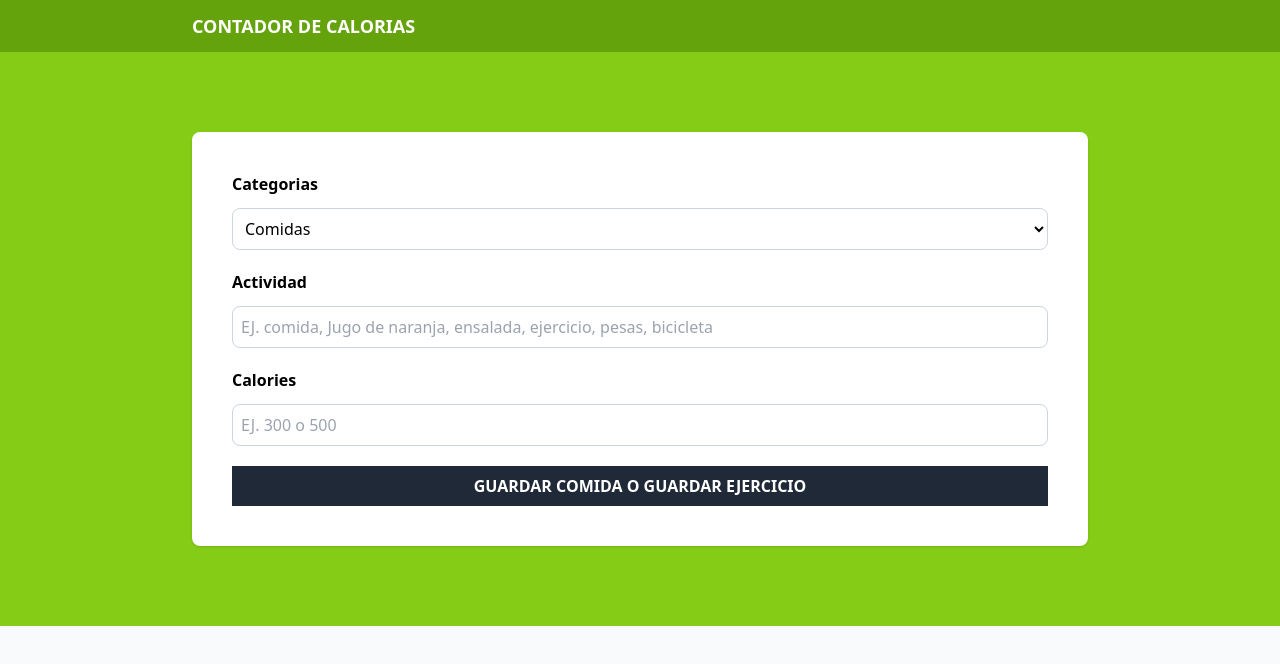
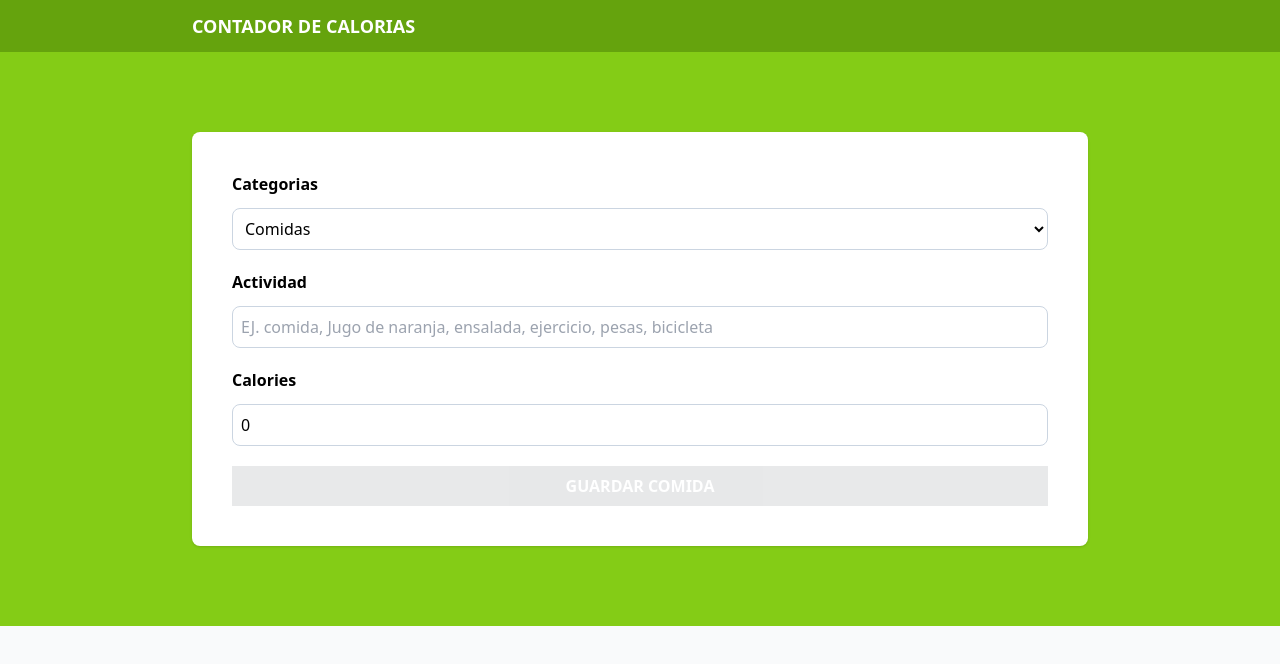
Before and after one commit to JuanPablo-A/Aprendiendo-React, a React (Vite) app in the folder calorie_tracker/: page / in a window 1280 px wide. Shown: the top 664 px of the page. Built offline with nearby package versions, Linux system fonts and the light colour scheme.

Commit message:
refactor: :sparkles: refactor: Refactor Form component and add form validation
- Add form validation to ensure that the name field is not empty and the calories field is greater than zero.

```diff
--- a/calorie_tracker/src/components/Form.tsx
+++ b/calorie_tracker/src/components/Form.tsx
@@ -1,9 +1,64 @@
+import { useState, ChangeEvent, FormEvent } from "react"
+import { Activity } from "../types"
 import { categories } from "../data/categories"
 
 export default function Form() {
+
+    const [ activity, setActivity ] = useState<Activity>({
+        category: 1,
+        name: '',
+        calories: 0
+    }
+    )
+
+    /**
+     * Function for the mapping of the data, from the form to the Activity state
+     * e.target.id = Know what activity I am filling
+     * e.target.value = The value of the field I am filling
+     * + = converts e.target.value to number
+     * @param event
+     */
+    const handleChange = ( event: ChangeEvent<HTMLSelectElement> | ChangeEvent<HTMLInputElement> ) => {
+
+        /**
+         * Si estoy escribiendo en categoria o calorias retorna un TRUE
+         */
+        const isNumberFill = ['category', 'calories'].includes(event.target.id)
+
+
+        setActivity({
+            ...activity,
+            [event.target.id]: isNumberFill ? +event.target.value : event.target.value
+        })
+    }
+
+    /**
+     * Validation of the form fields
+     * name.trim() => join all spaces in the string
+     * @returns boolean
+     */
+    const isValidActivity = () => {
+        const { name, calories } = activity
+
+        return name.trim() !== '' && calories > 0
+    }
+
+    /**
+     * Function for submitting the form
+     * @param e
+     */
+    const handleSubmit = (e: FormEvent<HTMLFormElement>) => {
+        e.preventDefault()
+
+        console.log('submit...')
+    }
+
+
+
   return (
     <form
         className="space-y-5 bg-white shadow p-10 rounded-lg"
+        onSubmit={handleSubmit}
     >
         <div className="grid grid-cols-1 gap-3">
             <label htmlFor="category" className="font-bold">Categorias</label>
@@ -11,6 +66,8 @@ export default function Form() {
             <select
                 className="border border-slate-300 p-2 rounded-lg w-full bg-white"
                 id="category"
+                value={activity.category}
+                onChange={ handleChange }
             >
                 { categories.map( category => (
                     <option
@@ -23,12 +80,14 @@ export default function Form() {
             </select>
         </div>
         <div className="grid grid-cols-1 gap-3">
-            <label htmlFor="activity" className="font-bold">Actividad</label>
+            <label htmlFor="name" className="font-bold">Actividad</label>
             <input
                 type="text"
-                id="activity"
+                id="name"
                 className="border border-slate-300 p-2 rounded-lg"
                 placeholder="EJ. comida, Jugo de naranja, ensalada, ejercicio, pesas, bicicleta "
+                value={activity.name}
+                onChange={handleChange}
             />
 
         </div>
@@ -39,13 +98,16 @@ export default function Form() {
                 id="calories"
                 className="border border-slate-300 p-2 rounded-lg"
                 placeholder="EJ. 300 o 500 "
+                value={activity.calories}
+                onChange={handleChange}
             />
         </div>
 
         <input
             type="submit"
-            className="bg-gray-800 hover:bg-gray-900 w-full p-2 font-bold uppercase text-white cursor-pointer"
-            value='Guardar comida o guardar ejercicio'
+            className="bg-gray-800 hover:bg-gray-900 w-full p-2 font-bold uppercase text-white cursor-pointer disabled:opacity-10"
+            value={activity.category === 1 ? 'Guardar comida' : 'Guardar ejercicio'}
+            disabled = {!isValidActivity()}
         />
     </form>
   )
--- a/calorie_tracker/src/types/index.ts
+++ b/calorie_tracker/src/types/index.ts
@@ -2,3 +2,9 @@ export type Category = {
     id: number,
     name: string
 }
+
+export type Activity = {
+    category: number,
+    name: string,
+    calories: number
+}
```
